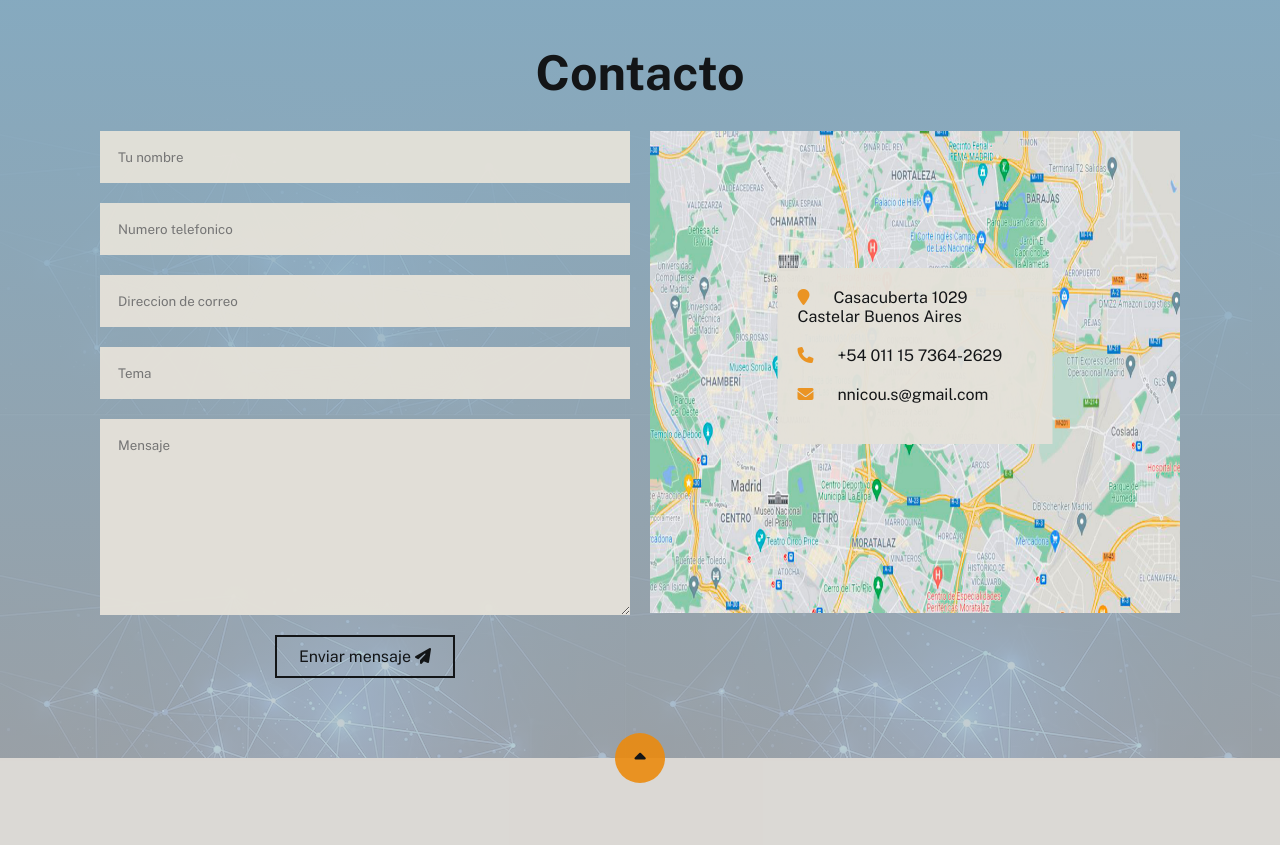
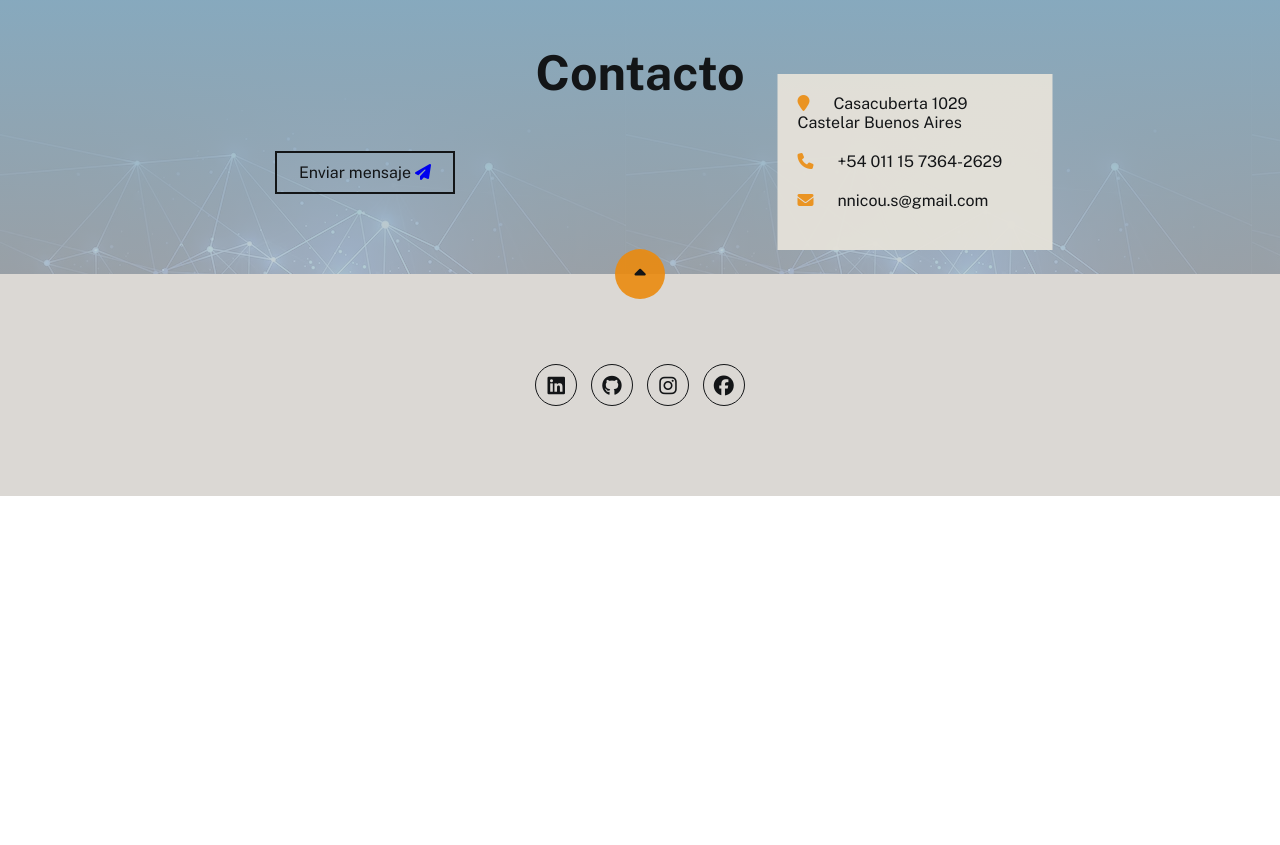
Before and after one commit to caapuu-nico/portfolio, a plain HTML site: page index.html in a window 1280 px wide. Shown: the part 6860-7705 px from the top of the page. After the commit the page ends 7356 px from the top, so only its background shows below. Drawn offline with nearby package versions, Linux system fonts and the light colour scheme.

Commit message:
Update index.html

```diff
--- a/index.html
+++ b/index.html
@@ -529,26 +529,27 @@
             </div>
         </div>
     </section>
-    <!--CONTACTO-->
+<!--CONTACTO-->
     <section id="contacto" class="contacto">
         <div class="contenido">
             <h2>Contacto</h2>
             <div class="fila">
                 <!--FORMULARIO-->
                 <div class="col">
-                    <input type="text" placeholder="Tu nombre">
+                   <!-- <input type="text" placeholder="Tu nombre">
                     <input type="text" placeholder="Numero telefonico">
                     <input type="text" placeholder="Direccion de correo">
                     <input type="text" placeholder="Tema">
-                    <textarea name="" id="" cols="30" rows="10" placeholder="Mensaje"></textarea>
+                    <textarea name="" id="" cols="30" rows="10" placeholder="Mensaje"></textarea> -->
+
                     <button>Enviar mensaje
-                        <i class="fa-solid fa-paper-plane"></i>
-                        <span class="overlay"></span>
+                        <a href="https://api.whatsapp.com/qr/CSHBMSMBJJHIL1?autoload=1&app_absent=0" target="_blank" rel="noreferrer noopener"><i class="fa-solid fa-paper-plane"></i></a>
+                        <span class="overlay"></span></a>
                     </button>
                 </div>
                 <!--MAPA-->
                 <div class="col">
-                    <img src="/imgs/google-maps-22.jpg" alt="">
+                    <!-- <img src="/imgs/google-maps-22.jpg" alt=""> -->
                     <div class="info">
                         <ul>
                             <li>
```
